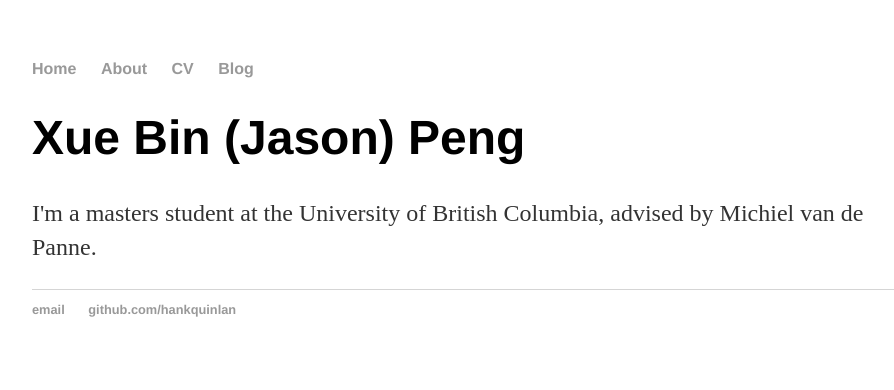
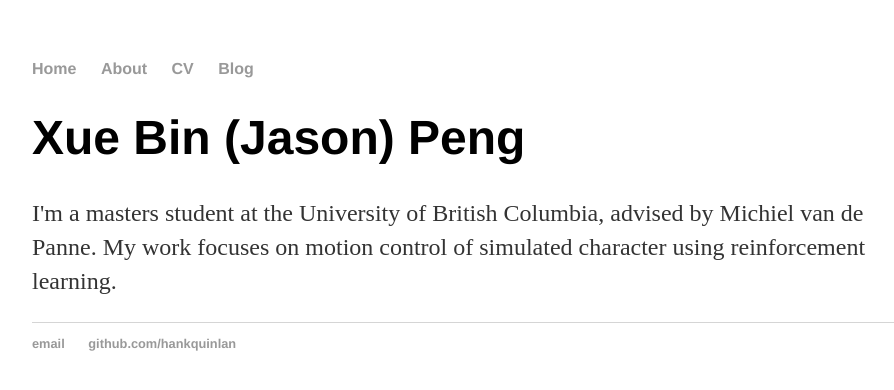
Before and after one commit to xbpeng/xbpeng.github.io, a Jekyll site: the page built from index.html, in a window 1280 px wide. Shown: the top 390 px of the page, without its empty margins (160-1054 px from the left). Built offline with Jekyll 4.4.1, drawn with Linux system fonts in a browser that asks for light colours.

Commit message:
Update index.html

```diff
--- a/index.html
+++ b/index.html
@@ -4,5 +4,5 @@ title: Xue Bin (Jason) Peng
 ---
 <div class="blurb">
 	<h1>Xue Bin (Jason) Peng</h1>
-	<p>I'm a masters student at the University of British Columbia, advised by Michiel van de Panne.</a></p>
+	<p>I'm a masters student at the University of British Columbia, advised by Michiel van de Panne. My work focuses on motion control of simulated character using reinforcement learning.</a></p>
 </div><!-- /.blurb -->
```
